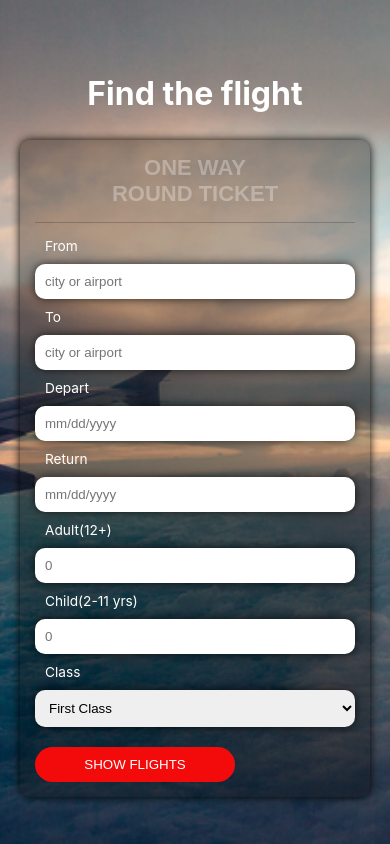
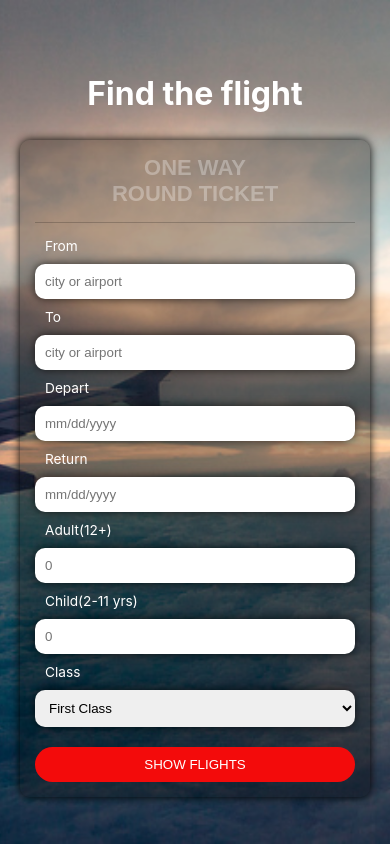
Before and after one commit to juliamekto/plane-tickets-reservation-system, a React (Create React App) app: page /flight-search in a window 390 px wide. Built offline with nearby package versions, Linux system fonts and the light colour scheme.

Commit message:
added class naming fixes

```diff
--- a/src/components/reservationSystem/searchForm/SearchForm.css
+++ b/src/components/reservationSystem/searchForm/SearchForm.css
@@ -123,7 +123,6 @@
 }
 
 .search-form__send-btn {
-    /* width: 100%; */
     grid-column: 2;
     grid-row: 3;
     align-self: flex-end;
@@ -183,7 +182,7 @@
         grid-row: 3;
     }
 
-    .search-form__send-btn.button {
+    .search-form__send-btn {
         grid-column: 3;
         grid-row: 4;
     }
@@ -216,7 +215,7 @@
         grid-row: 5;
     }
 
-    .search-form__send-btn.button {
+    .search-form__send-btn {
         grid-column: 2;
         grid-row: 5;
     }
@@ -260,7 +259,7 @@
         grid-row: 7;
     }
 
-    .search-form__send-btn.button {
+    .search-form__send-btn{
         margin-top: 10px;
         grid-column: 1;
         grid-row: 8;
--- a/src/components/reservationSystem/searchForm/SearchForm.jsx
+++ b/src/components/reservationSystem/searchForm/SearchForm.jsx
@@ -65,7 +65,7 @@ class SearchForm extends Component {
                      <label className="search-form__label">Child(2-11 yrs)</label>
                      <FormInput name="childrenNum"  placeholder="0"/>
                 </div>
-                <Button className="search-form__send-btn button" caption='show flights'/>
+                <Button className="search-form__send-btn button button--search-form-send" caption='show flights'/>
             </div>
         </form>
       </div>
--- a/src/index.css
+++ b/src/index.css
@@ -55,6 +55,9 @@ h2 {
   transition: all .2s linear;
 }
 
+.button--search-form-send  {
+  width: 100%;
+}
 .button:hover {
   transition: all .2s linear;
   background-color: #b50202;
```
